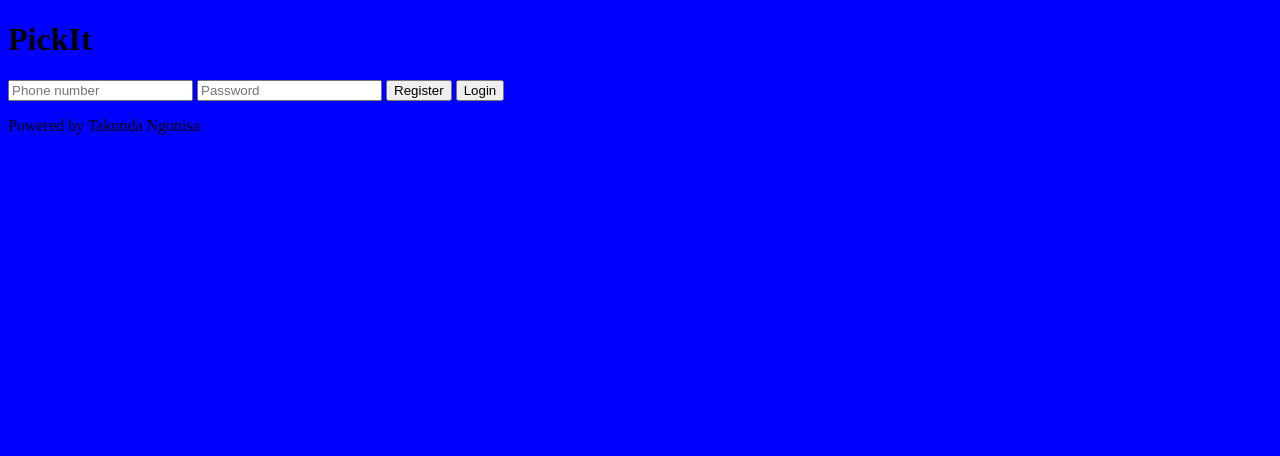
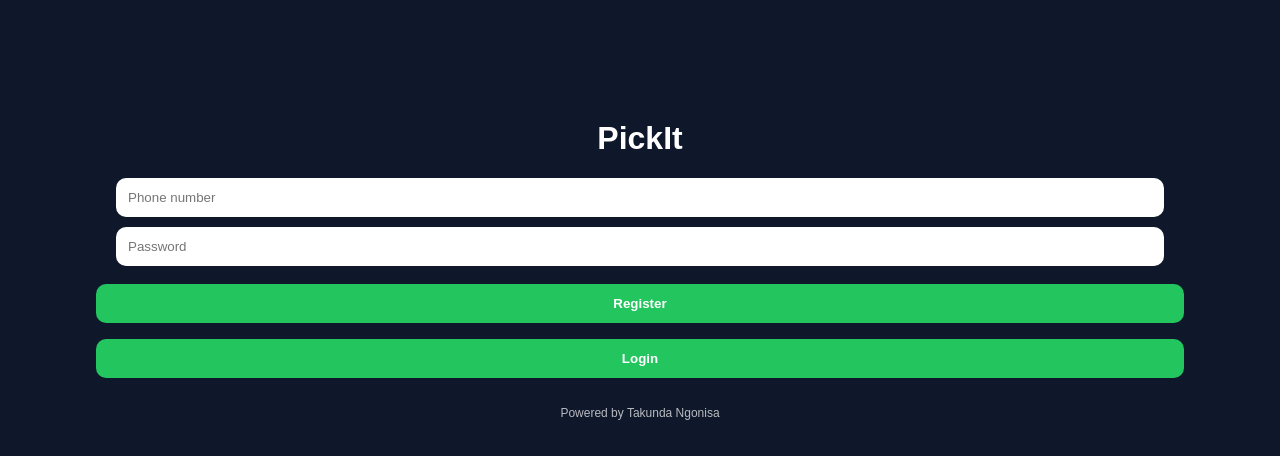
Before and after one commit to dhogotaku-afk/pickit-frontend, a plain HTML site: page index.html in a window 1280 px wide. Drawn offline with Linux system fonts and the light colour scheme.

Commit message:
Update style.css

```diff
--- a/style.css
+++ b/style.css
@@ -1,3 +1,41 @@
-body{
-  background: blue;
+body {
+  margin: 0;
+  font-family: Arial;
+  background: #0f172a;
+  color: white;
+  text-align: center;
 }
+
+.box {
+  margin-top: 120px;
+}
+
+input {
+  display: block;
+  margin: 10px auto;
+  padding: 12px;
+  width: 80%;
+  border-radius: 10px;
+  border: none;
+}
+
+button {
+  padding: 12px;
+  width: 85%;
+  margin: 8px;
+  background: #22c55e;
+  border: none;
+  color: white;
+  font-weight: bold;
+  border-radius: 10px;
+}
+
+button:hover {
+  background: #16a34a;
+}
+
+.footer {
+  margin-top: 20px;
+  font-size: 12px;
+  opacity: 0.7;
+}
```
